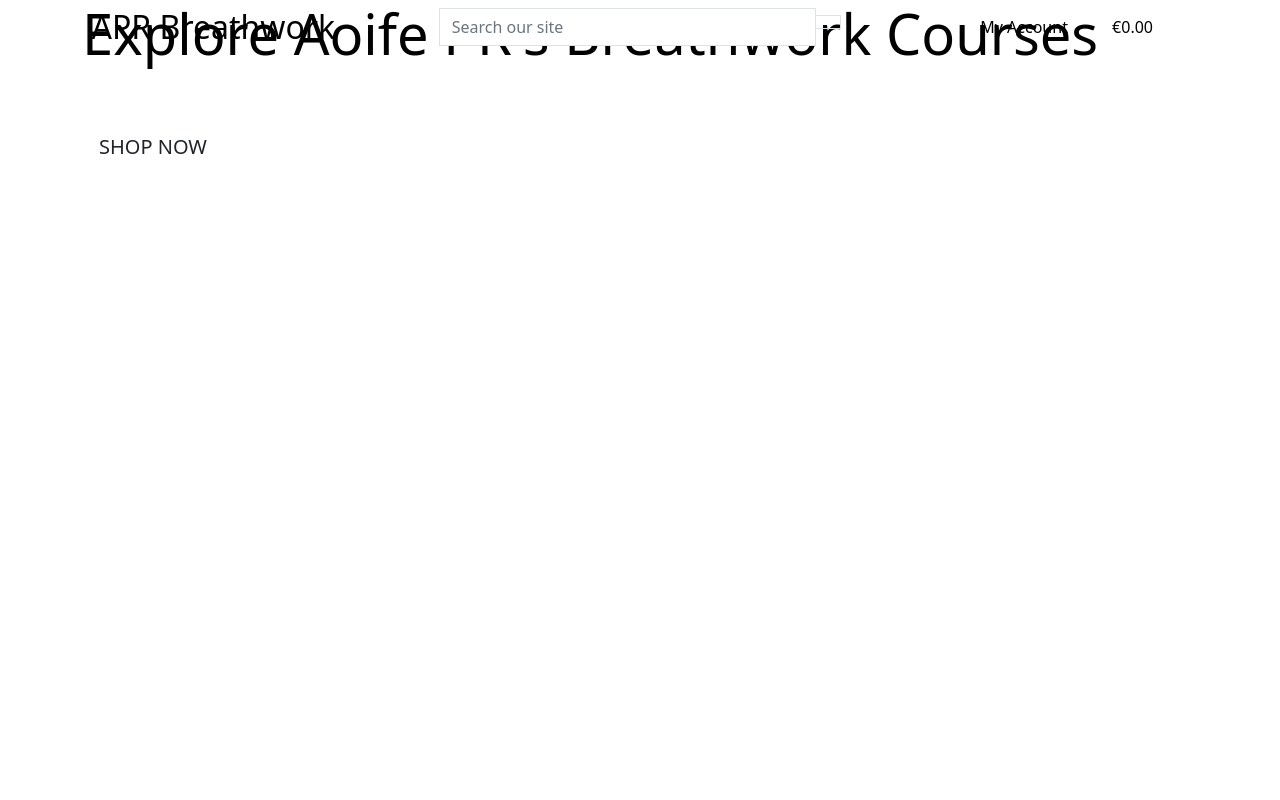
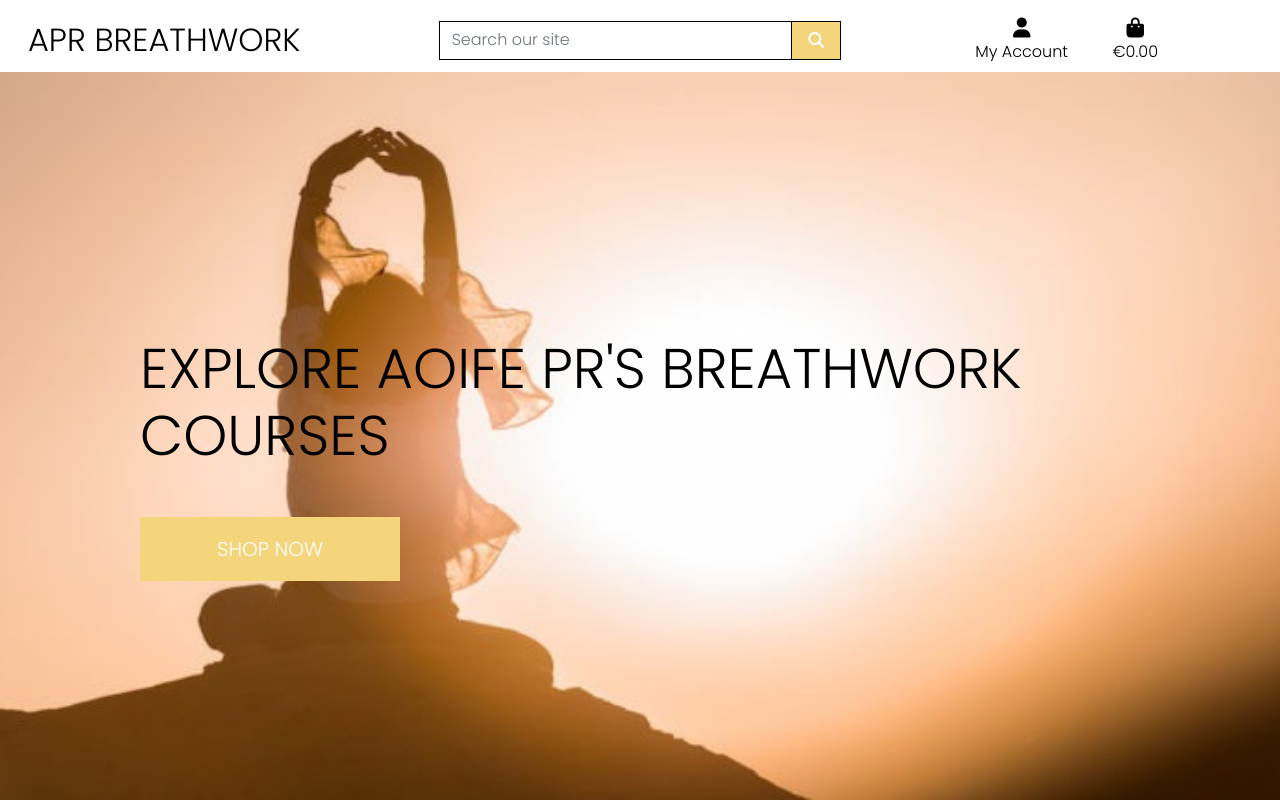
Before and after one commit to ItsAlanK/apr-breathwork, a Django app: page / in a window 1280 px wide. Run offline with Django 3.2, Linux system fonts and the light colour scheme; some libraries are stand-ins or nearby versions.

Commit message:
Add homepage css and linked static and media folders

```diff
--- a/apr_breathwork/apr_breathwork/settings.py
+++ b/apr_breathwork/apr_breathwork/settings.py
@@ -147,6 +147,10 @@
 # https://docs.djangoproject.com/en/3.2/howto/static-files/
 
 STATIC_URL = '/static/'
+STATICFILES_DIRS = (os.path.join(BASE_DIR, 'static'),)
+
+MEDIA_URL = '/media/'
+MEDIA_ROOT = os.path.join(BASE_DIR, 'media')
 
 # Default primary key field type
 # https://docs.djangoproject.com/en/3.2/ref/settings/#default-auto-field
--- a/apr_breathwork/apr_breathwork/urls.py
+++ b/apr_breathwork/apr_breathwork/urls.py
@@ -15,9 +15,11 @@
 """
 from django.contrib import admin
 from django.urls import path, include
+from django.conf import settings
+from django.conf.urls.static import static
 
 urlpatterns = [
     path('admin/', admin.site.urls),
     path('accounts/', include('allauth.urls')),
     path('', include('home.urls')),
-]
+] + static(settings.MEDIA_URL, document_root=settings.MEDIA_ROOT)
--- /dev/null
+++ b/apr_breathwork/static/css/base.css
@@ -0,0 +1,83 @@
+@import url('https://fonts.googleapis.com/css2?family=Poppins:wght@300&display=swap');
+
+html {
+    height: 100%;
+}
+
+body {
+    background: url('/media/homepage-hero.jpeg') no-repeat center center fixed;
+    background-size: cover;
+    height: calc(100vh - 164px);
+    color: #59514D;
+    font-family: 'Poppins', sans-serif;
+}
+
+/* from Bulma */
+.icon {
+    align-items: center;
+    display: inline-flex;
+    justify-content: center;
+    height: 1.5rem;
+    width: 1.5rem;
+}
+
+.logo-font {
+    text-transform: uppercase;
+}
+
+.main-logo-link {
+    width: fit-content;
+}
+
+.shop-now-button {
+    background: #F4D57B;
+    color: white;
+    min-width: 260px;
+}
+
+.btn-yellow {
+    background: #F4D57B;
+    color: white;
+}
+
+.shop-now-button:hover,
+.shop-now-button:active,
+.shop-now-button:focus,
+.btn-black:hover,
+.btn-black:active,
+.btn-black:focus {
+    background: #222;
+    color: white;
+}
+
+.text-black {
+    color: #000 !important;
+}
+
+.border-black {
+    border: 1px solid black !important;
+}
+
+/* -------------------------------- Media Queries */
+
+/* Slightly larger container on xl screens */
+@media (min-width: 1200px) {
+  .container {
+    max-width: 80%;
+  }
+}
+
+/* fixed top navbar only on medium and up */
+@media (min-width: 992px) {
+    .fixed-top-desktop-only {
+        position: fixed;
+        top: 0;
+        right: 0;
+        left: 0;
+        z-index: 1030;
+    }
+
+    .header-container {
+        padding-top: 164px;
+    }
+}
--- a/apr_breathwork/templates/base.html
+++ b/apr_breathwork/templates/base.html
@@ -1,4 +1,3 @@
-
 {% load static %}
 
 <!doctype html>
@@ -17,12 +16,14 @@
 
     {% block corecss%}
         <link href="https://cdn.jsdelivr.net/npm/bootstrap@5.1.3/dist/css/bootstrap.min.css" rel="stylesheet" integrity="sha384-1BmE4kWBq78iYhFldvKuhfTAU6auU8tT94WrHftjDbrCEXSU1oBoqyl2QvZ6jIW3" crossorigin="anonymous">
+        <link rel="stylesheet" href="{% static 'css/base.css' %}">
     {% endblock %}
 
     {% block extra_css %}
     {% endblock %}
 
     {% block corejs %}
+        <script src="https://kit.fontawesome.com/50309a1295.js" crossorigin="anonymous"></script>
         <script src="https://code.jquery.com/jquery-3.6.0.min.js" integrity="sha256-/xUj+3OJU5yExlq6GSYGSHk7tPXikynS7ogEvDej/m4=" crossorigin="anonymous"></script>
         <script src="https://cdn.jsdelivr.net/npm/@popperjs/core@2.10.2/dist/umd/popper.min.js" integrity="sha384-7+zCNj/IqJ95wo16oMtfsKbZ9ccEh31eOz1HGyDuCQ6wgnyJNSYdrPa03rtR1zdB" crossorigin="anonymous"></script>
         <script src="https://cdn.jsdelivr.net/npm/bootstrap@5.1.3/dist/js/bootstrap.min.js" integrity="sha384-QJHtvGhmr9XOIpI6YVutG+2QOK9T+ZnN4kzFN1RtK3zEFEIsxhlmWl5/YESvpZ13" crossorigin="anonymous"></script>
@@ -36,7 +37,7 @@
 
 <body>
     <header class="container-fluid fixed-top">
-        <div class="row">
+        <div id="topnav" class="row bg-white pt-lg-2 d-none d-lg-flex">
             <div class="col-12 col-lg-4 my-auto py-1 py-lg-0 text-center text-lg-left">
                 <a href="{% url 'home' %}" class="nav-link main-logo-link">
                     <h2 class="logo-font text-black my-0">APR Breathwork</h2>
@@ -47,7 +48,7 @@
                     <div class="input-group w-100">
                         <input class="form-control border border-black rounded-0" type="text" name="q" placeholder="Search our site">
                         <div class="input-group-append">
-                            <button class="form-control btn btn-black border border-black rounded-0" type="submit">
+                            <button class="form-control btn btn-yellow border border-black rounded-0" type="submit">
                                 <span class="icon">
                                     <i class="fas fa-search"></i>
                                 </span>
```
Also changed, not shown: apr_breathwork/media/homepage-hero.jpeg (added).
